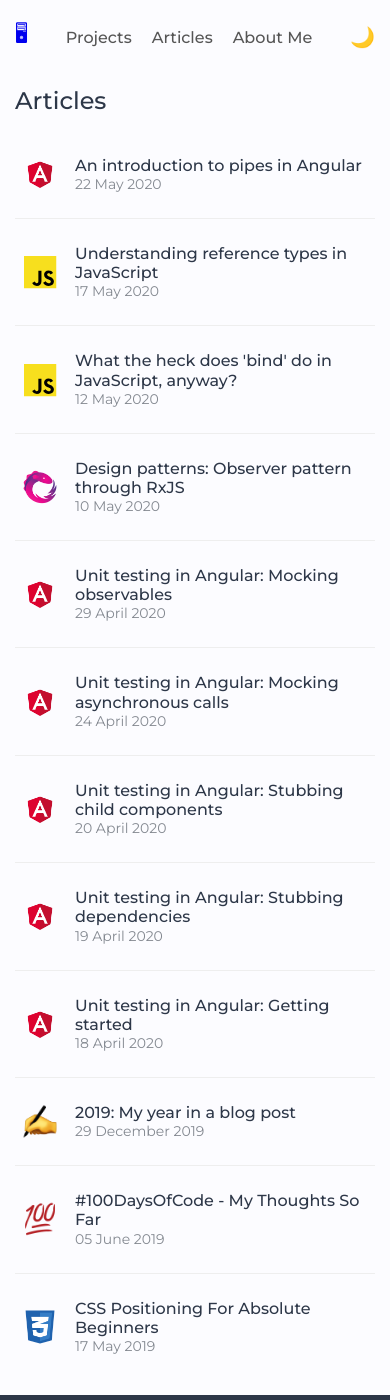
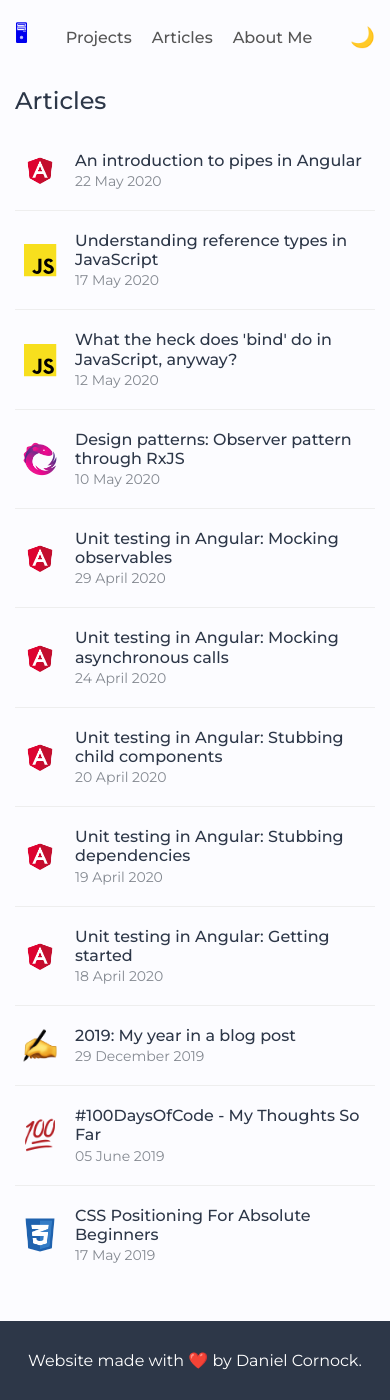
Before and after one commit to danielcornock/danielcornock.co.uk, a Jekyll site: the page built from _pages/articles.md, in a window 390 px wide and 1400 px high. Built offline with Jekyll 4.4.1, drawn with Linux system fonts in a browser that asks for light colours; nearby versions of some CDN libraries.

Commit message:
minor changes to articles on mobile

```diff
--- a/_includes/article/_article.scss
+++ b/_includes/article/_article.scss
@@ -106,7 +106,7 @@
 
       @include media($tablet) {
         margin: 0;
-        padding: 25px 10px;
+        padding: 20px 10px;
       }
     }
 
@@ -114,6 +114,10 @@
       display: block;
       color: $color-grey-text;
       font-size: 14px;
+
+      @include media($phone) {
+        margin-top: 2px;
+      }
     }
   }
 }
```
